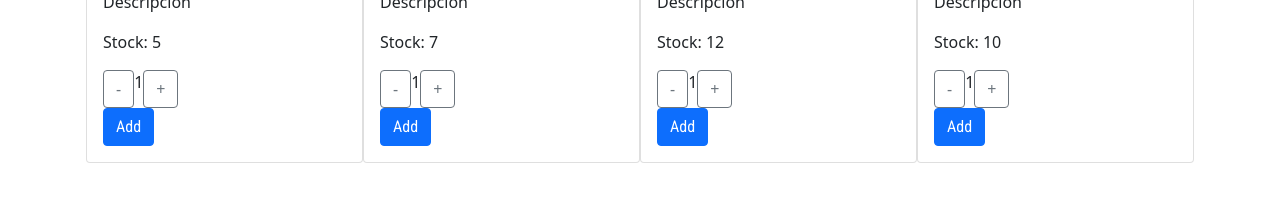
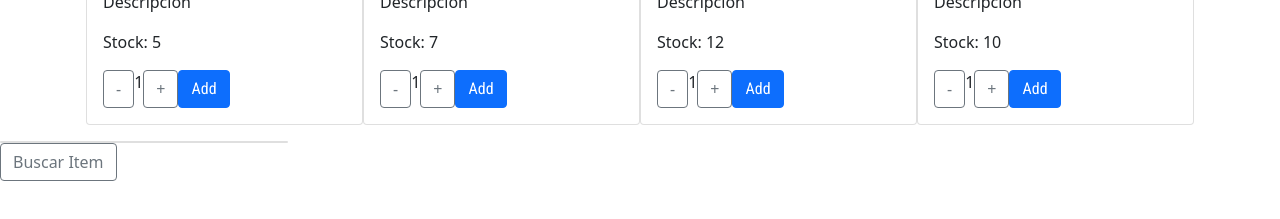
Before and after one commit to AgustinRaste/proyectoReact, a React (Create React App) app: page / in a window 1280 px wide. Shown: the part 455-674 px from the top of the page. Built offline with nearby package versions, Linux system fonts and the light colour scheme.

Commit message:
Se corrigieron las cosas de la entrega anterior y se empezo a implemetar   ItemDetailCotainer

```diff
--- a/src/components/Item/Item.js
+++ b/src/components/Item/Item.js
@@ -4,33 +4,37 @@ import './Item.css'
 
 const Item = ({name, stock, img, setItems, items}) => {
 
-    const addItem = () =>{
-        setItems(items+count)
-    }
+    // const addItem = () =>{
+    //     setItems(items + 1)
+    // }
 
 
 
-    const [count, setCount] = useState(1)
-    // Funcion para sumar 1 al contador
-    function addCount(){
-        setCount(count+1)
-    }
-    // Funcion para restar 1 al contador
-    function rmCount(){
-        setCount(count-1)
-    }
+    // const [count, setCount] = useState(1)
+    // // Funcion para sumar 1 al contador
+    // function addCount(){
+    //     if(count > stock){
+    //         alert("No hay mas stock")
+    //     }else{
+    //         setCount(count+1)
+    //     }
+    // }
+    // // Funcion para restar 1 al contador
+    // function rmCount(){
+    //     setCount(count-1)
+    // }
 
-    if(count > stock){
-        alert("No hay mas stock")
-        setCount(stock)
-        // Esta ultima linea es para que, en caso de llegar a ahcer un click antes de que salte la alerta
-        // el valor del contador queda igual al del stock
-    }
+    // if(count > stock){
+    //     alert("No hay mas stock")
+    //     setCount(stock)
+    //     // Esta ultima linea es para que, en caso de llegar a ahcer un click antes de que salte la alerta
+    //     // el valor del contador queda igual al del stock
+    // }
 
-    if(count < 1){
-        alert("NO SE PUEDEN TENER CANTIDADES MENORES A " + 1)
-        setCount(1)
-    }
+    // if(count < 1){
+    //     alert("NO SE PUEDEN TENER CANTIDADES MENORES A " + 1)
+    //     setCount(1)
+    // }
 
     return (
         <div className="card" style={{width:"13 rem"}}>
@@ -39,13 +43,14 @@ const Item = ({name, stock, img, setItems, items}) => {
                 <h5 className="card-title">{name}</h5>
                 <p className="card-text">Descripcion</p>
                 <p className="card-text">Stock: {stock}</p>
+                <ItemCount stock={stock} setItems={setItems} items={items} />
                 {/* Item count  lo agrego aca */}
-                <div className="w-100 d-flex">
+                {/* <div className="w-100 d-flex">
                     <button className="btn btn-outline-secondary" onClick = {() => rmCount()}>-</button>
                         <span>{count}</span>
                     <button className="btn btn-outline-secondary" onClick = {() => addCount()}>+</button>
-                </div>
-                <a href="#" className="btn btn-primary" onClick={()=>addItem()}>Add</a>
+                </div> */}
+                {/* <a href="#" className="btn btn-primary" onClick={()=>addItem()}>Add</a> */}
             </div>
     </div>
     )
--- a/src/components/ItemCount/ItemCount.js
+++ b/src/components/ItemCount/ItemCount.js
@@ -1,40 +1,42 @@
 import React, {useState} from 'react'
 import './ItemCount.css'
 
-const ItemCount = ({stock, initial}) => {
-    const [count, setCount] = useState(initial)
+const ItemCount = ({stock, setItems, items}) => {
+
+
+
+    const [count, setCount] = useState(1)
     // Funcion para sumar 1 al contador
     function addCount(){
-        setCount(count+1)
+        if(count >= stock){
+            alert("No hay mas stock")
+        }else{
+            setCount(count+1)
+        }
     }
     // Funcion para restar 1 al contador
     function rmCount(){
-        setCount(count-1)
+        if(count == 1){
+            alert("NO SE PUEDEN TENER CANTIDADES MENORES A " + 1)
+        }else{
+            setCount(count-1)
+        }
+
     }
 
-    if(count > stock){
-        alert("No hay mas stock")
-        setCount(stock)
-        // Esta ultima linea es para que, en caso de llegar a ahcer un click antes de que salte la alerta
-        // el valor del contador queda igual al del stock
+    const addItem = () =>{
+        setItems(items + count)
     }
 
-    if(count < initial){
-        alert("NO SE PUEDEN TENER CANTIDADES MENORES A " + initial)
-        setCount(initial)
-    }
+
     return (
         <div className="divCount">
-            {/* <h4>Esto es un div para pruebas</h4>
-            <h3>Nombre: {name}</h3>
-            <h3>Nombre dinamico: {nombre}</h3>
-            <button onClick={()=> setName("Julio Cesar")}>Cambiar a Julio Cesar</button>
-            <button onClick={()=> setName("Juan Carlos")}>Cambiar a Juan Carlos</button> */}
-            <div className = "count">
-                <button onClick = {() => addCount()}>+</button>
-                <h1>{count}</h1>
-                <button onClick = {() => rmCount()}>-</button>
 
+            <div className="w-100 d-flex">
+                    <button className="btn btn-outline-secondary" onClick = {() => rmCount()}>-</button>
+                        <span>{count}</span>
+                    <button className="btn btn-outline-secondary" onClick = {() => addCount()}>+</button>
+                    <a href="#" className="btn btn-primary" onClick={()=>addItem()}>Add</a>
             </div>
         </div>
     )
--- /dev/null
+++ b/src/components/ItemDetail/ItemDetail.js
@@ -0,0 +1,19 @@
+import React from 'react'
+
+const ItemDetail = ({item}) => {
+
+    console.log("ESTE ES EL Item " + item)
+
+    return (
+        <div className="card" style={{width:"13 rem"}}>
+            {/* <img src={mostrarItem.img} className="card-img-top" alt="..."/>
+            <div className="card-body">
+                <h5 className="card-title">{mostrarItem.name}</h5>
+                <p className="card-text">Descripcion</p>
+                <p className="card-text">Stock: {stock}</p>
+            </div> */}
+    </div>
+    )
+}
+
+export default ItemDetail
--- /dev/null
+++ b/src/components/ItemDetailCotaainer/ItemDetailContainer.js
@@ -0,0 +1,27 @@
+import React, {useState} from 'react'
+import ItemDetail from '../ItemDetail/ItemDetail';
+
+const ItemDetailContainer = ({itemsArr}) => {
+
+
+    const [itemFound, setItemFound] = useState(null)
+
+
+    const getItem = () =>{
+        let buscarId = parseInt(prompt("Ingrese el id a buscar"));
+        setItemFound(itemsArr.filter(item => item.id == buscarId))
+    }
+
+
+    console.log(itemFound)
+
+    return (
+        <div>
+            <ItemDetail item={itemFound}/>
+            <button className="btn btn-outline-secondary" onClick = {() => getItem()}>Buscar Item</button>
+
+        </div>
+    )
+}
+
+export default ItemDetailContainer
--- /dev/null
+++ b/src/components/ItemList/ItemList.js
@@ -0,0 +1,21 @@
+import React from 'react'
+import Item from '../Item/Item'
+
+const ItemList = ({itemsArr, setItems, items}) => {
+    return (
+        <div className="container p-3 d-flex">
+            <itemList itemsArr={itemsArr}/>
+            {itemsArr && itemsArr.map((item => (<Item key={item.id}
+                                                name={item.name}
+                                                stock={item.stock}
+                                                img={item.img}
+                                                items={items}
+                                                setItems={setItems}
+                                                />)))
+
+            }
+        </div>
+    )
+}
+
+export default ItemList
--- a/src/components/ItemListContainer/ItemListContainer.js
+++ b/src/components/ItemListContainer/ItemListContainer.js
@@ -1,32 +1,48 @@
-import React from 'react'
+import React, {useEffect, useState} from 'react'
 import Item from '../Item/Item'
 import ItemCount from '../ItemCount/ItemCount'
+import ItemDetailContainer from '../ItemDetailCotaainer/ItemDetailContainer'
+import ItemList from '../ItemList/ItemList'
 import './ItemListContainer.css'
 
 const ItemListContainer = ({greeting, items, setItems, itemsList}) => {
-    // const itemsArr = [{id:0, name:"iPhone 12", stock:5, img:"https://store.storeimages.cdn-apple.com/4982/as-images.apple.com/is/iphone-12-gallery2-2021_FMT_WHH?wid=750&hei=778&fmt=jpeg&qlt=80&.v=1617122869000"},
-    //                 {id:1, name:"Galaxy Note20 Ultra", stock:7, img:"https://m.media-amazon.com/images/I/51jomkh3CFS._AC_SX522_.jpg"},
-    //                 {id:2, name:"Google Pixel 6", stock:12, img:"https://i.blogs.es/66dc13/pixel-6-pro/450_1000.jpeg"},
-    //                 {id:3, name:"Mate de Messi", stock:10, img:"https://www.65ymas.com/uploads/s1/25/66/10/bigstock-traditional-argentinian-yerba-326966854_1_621x621.jpeg"} ]
+
+    const [result, setResult] = useState(null)
+
+    const task = new Promise((resolve, reject) => {
+        setTimeout(() => {
+            resolve([{id:0, name:"iPhone 12", stock:5, img:"https://store.storeimages.cdn-apple.com/4982/as-images.apple.com/is/iphone-12-gallery2-2021_FMT_WHH?wid=750&hei=778&fmt=jpeg&qlt=80&.v=1617122869000"},
+                    {id:1, name:"Galaxy Note20 Ultra", stock:7, img:"https://m.media-amazon.com/images/I/51jomkh3CFS._AC_SX522_.jpg"},
+                    {id:2, name:"Google Pixel 6", stock:12, img:"https://i.blogs.es/66dc13/pixel-6-pro/450_1000.jpeg"},
+                    {id:3, name:"Mate de Messi", stock:10, img:"https://www.65ymas.com/uploads/s1/25/66/10/bigstock-traditional-argentinian-yerba-326966854_1_621x621.jpeg"} ])
+            }, 2000);
+    })
+
+    useEffect(() => {
+        if(!result){
+            task.then((res,err) => {
+                console.log("INICIA LA PETICION")
+                if (err) console.log(err)
+                setResult(res)
+            }).catch((error) => {
+                console.log(error)
+            }).finally(() => console.log("Finalizado"))
+        }
+        console.log(result)
+    }, [result])
+
 
     console.log("valor de result:")
     console.log(itemsList)
 
-    let itemsArr = itemsList
+    let itemsArr = result
 
     console.log(itemsArr)
     return (
-
-        <div className="container p-3 d-flex">
-            {itemsArr && itemsArr.map((item => (<Item key={item.id}
-                                                name={item.name}
-                                                stock={item.stock}
-                                                img={item.img}
-                                                items={items}
-                                                setItems={setItems}
-                                                />)))
-
-            }
+        <div>
+            <ItemList itemsArr={itemsArr} items={items}
+            setItems={setItems}/>
+            <ItemDetailContainer itemsArr={itemsArr}/>
         </div>
     )
 }
--- a/src/components/Main/Main.js
+++ b/src/components/Main/Main.js
@@ -8,29 +8,29 @@ import Pruebas from '../Pruebas/Pruebas'
 
 const Main = () => {
 
-    const [result, setResult] = useState(null)
+    // const [result, setResult] = useState(null)
 
-    const task = new Promise((resolve, reject) => {
-        setTimeout(() => {
-            resolve([{id:0, name:"iPhone 12", stock:5, img:"https://store.storeimages.cdn-apple.com/4982/as-images.apple.com/is/iphone-12-gallery2-2021_FMT_WHH?wid=750&hei=778&fmt=jpeg&qlt=80&.v=1617122869000"},
-                    {id:1, name:"Galaxy Note20 Ultra", stock:7, img:"https://m.media-amazon.com/images/I/51jomkh3CFS._AC_SX522_.jpg"},
-                    {id:2, name:"Google Pixel 6", stock:12, img:"https://i.blogs.es/66dc13/pixel-6-pro/450_1000.jpeg"},
-                    {id:3, name:"Mate de Messi", stock:10, img:"https://www.65ymas.com/uploads/s1/25/66/10/bigstock-traditional-argentinian-yerba-326966854_1_621x621.jpeg"} ])
-            }, 2000);
-    })
+    // const task = new Promise((resolve, reject) => {
+    //     setTimeout(() => {
+    //         resolve([{id:0, name:"iPhone 12", stock:5, img:"https://store.storeimages.cdn-apple.com/4982/as-images.apple.com/is/iphone-12-gallery2-2021_FMT_WHH?wid=750&hei=778&fmt=jpeg&qlt=80&.v=1617122869000"},
+    //                 {id:1, name:"Galaxy Note20 Ultra", stock:7, img:"https://m.media-amazon.com/images/I/51jomkh3CFS._AC_SX522_.jpg"},
+    //                 {id:2, name:"Google Pixel 6", stock:12, img:"https://i.blogs.es/66dc13/pixel-6-pro/450_1000.jpeg"},
+    //                 {id:3, name:"Mate de Messi", stock:10, img:"https://www.65ymas.com/uploads/s1/25/66/10/bigstock-traditional-argentinian-yerba-326966854_1_621x621.jpeg"} ])
+    //         }, 2000);
+    // })
 
-    useEffect(() => {
-        if(!result){
-            task.then((res,err) => {
-                console.log("INICIA LA PETICION")
-                if (err) console.log(err)
-                setResult(res)
-            }).catch((error) => {
-                console.log(error)
-            }).finally(() => console.log("Finalizado"))
-        }
-        console.log(result)
-    }, [result])
+    // useEffect(() => {
+    //     if(!result){
+    //         task.then((res,err) => {
+    //             console.log("INICIA LA PETICION")
+    //             if (err) console.log(err)
+    //             setResult(res)
+    //         }).catch((error) => {
+    //             console.log(error)
+    //         }).finally(() => console.log("Finalizado"))
+    //     }
+    //     console.log(result)
+    // }, [result])
 
 
 
@@ -43,7 +43,7 @@ const Main = () => {
             <ItemListContainer
                 items={items}
                 setItems={setItems}
-                itemsList={result}
+                // itemsList={result}
             />
         </>
     )
```
Also changed, not shown: src/components/ItemDetail/ItemDetail.css (added), src/components/ItemDetailCotaainer/ItemDetailContainer.css (added), src/components/ItemList/ItemList.css (added).
